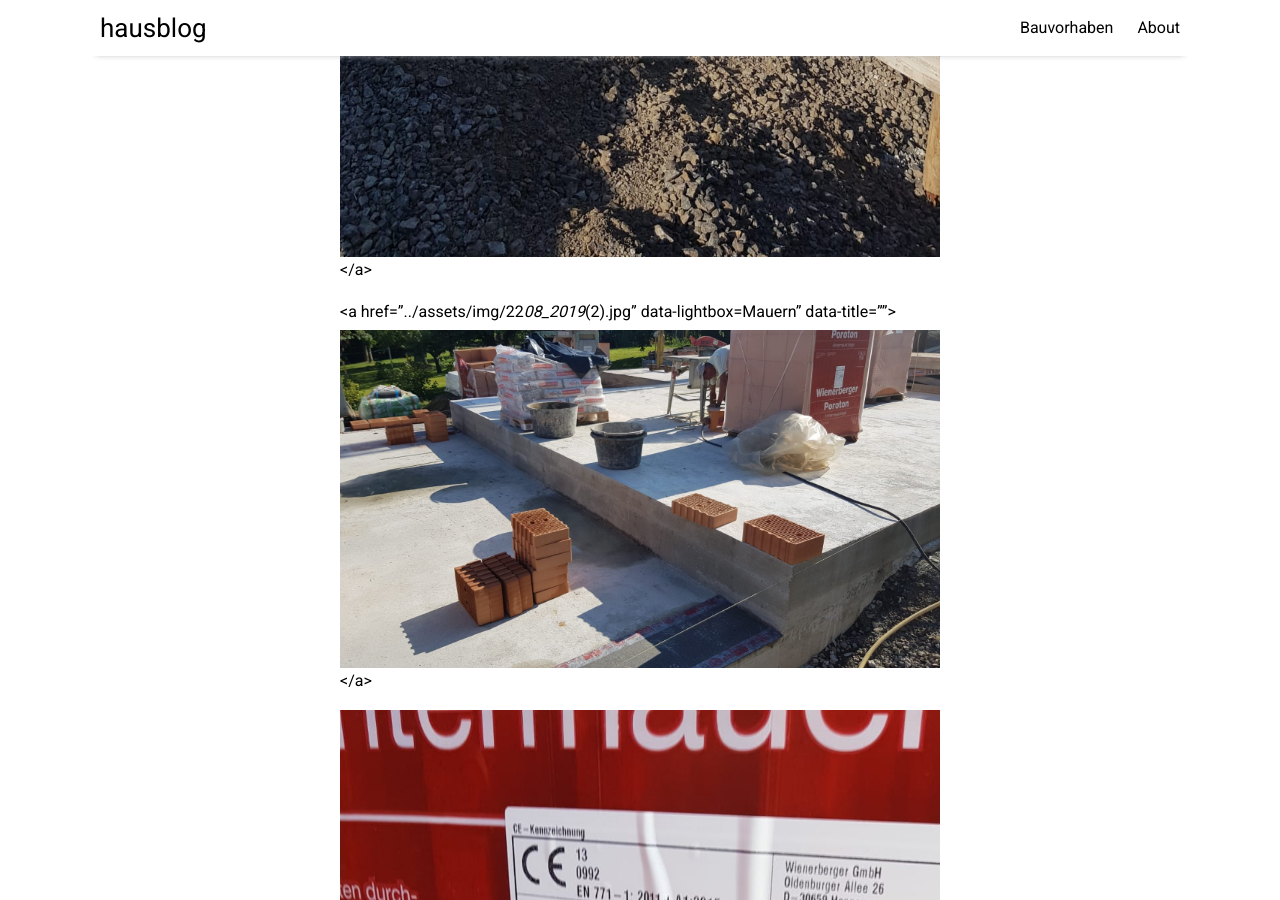
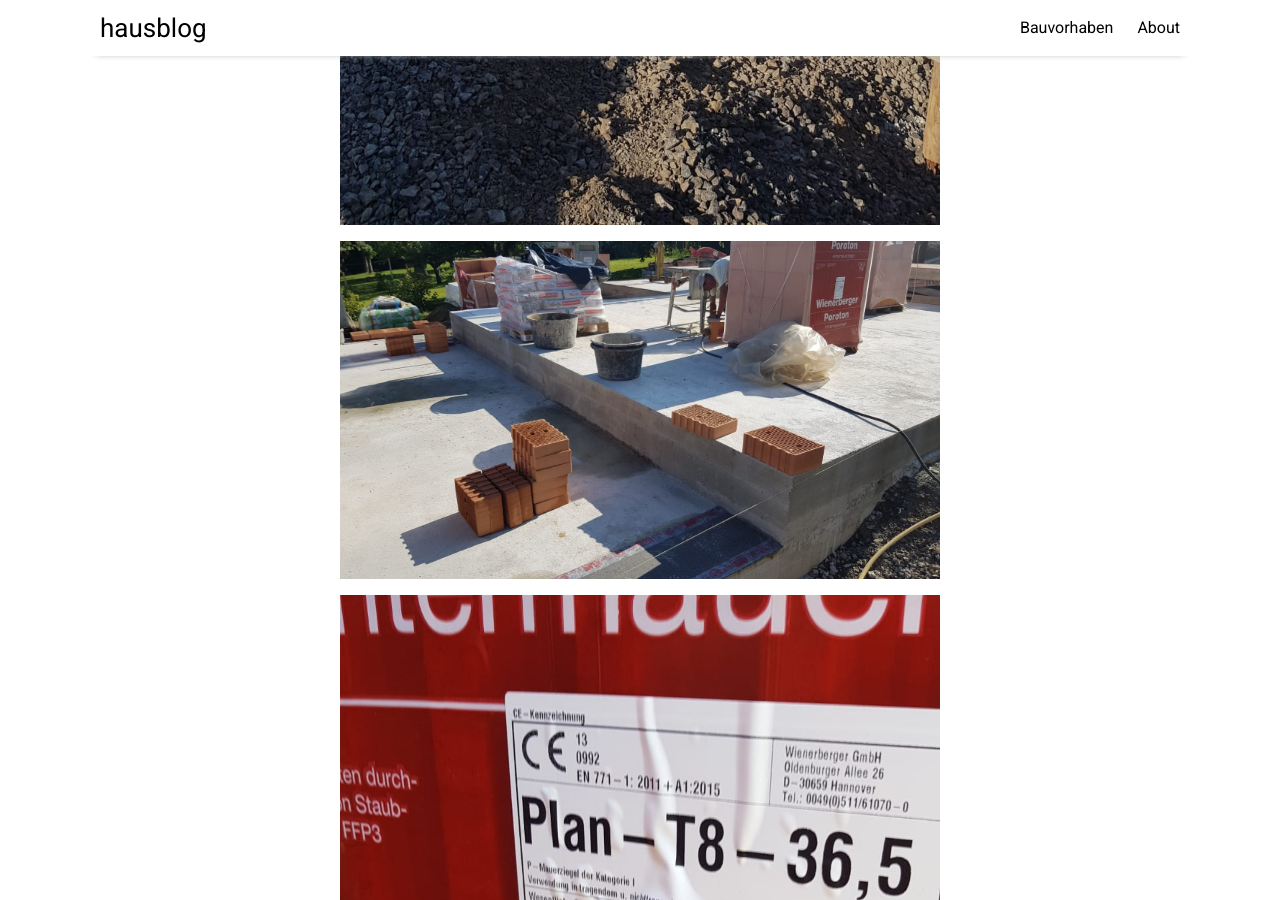
Before and after one commit to Hautaklyttn/hausblog, a Jekyll site: the page built from docs/_posts/2019-09-22-mauern.md, in a window 1280 px wide and 900 px high, scrolled down 1357 px. Built offline with Jekyll 4.4.1, drawn with Linux system fonts in a browser that asks for light colours; nearby versions of some CDN libraries; some of the changed text lies outside the part shown.

Commit message:
Lightbox added

```diff
--- a/docs/_posts/2019-09-22-mauern.md
+++ b/docs/_posts/2019-09-22-mauern.md
@@ -9,9 +9,9 @@ image: mauern_front.jpg
 
 <a href="../assets/img/mauern_front.jpg" data-lightbox="Mauern" data-title="">![(02)](../assets/img/mauern_front.jpg)</a>
 
-<a href="../assets/img/22_08_2019_(1).jpg" data-lightbox=Mauern" data-title="">![(02)](../assets/img/22_08_2019_(1).jpg)</a>
+<a href="../assets/img/22_08_2019_(1).jpg" data-lightbox="Mauern" data-title="">![(02)](../assets/img/22_08_2019_(1).jpg)</a>
 
-<a href="../assets/img/22_08_2019_(2).jpg" data-lightbox=Mauern" data-title="">![(02)](../assets/img/22_08_2019_(2).jpg)</a>
+<a href="../assets/img/22_08_2019_(2).jpg" data-lightbox="Mauern" data-title="">![(02)](../assets/img/22_08_2019_(2).jpg)</a>
 
 <a href="../assets/img/22_08_2019_(3).jpg" data-lightbox="Mauern" data-title="">![(03)](../assets/img/22_08_2019_(3).jpg)</a>
 
```
